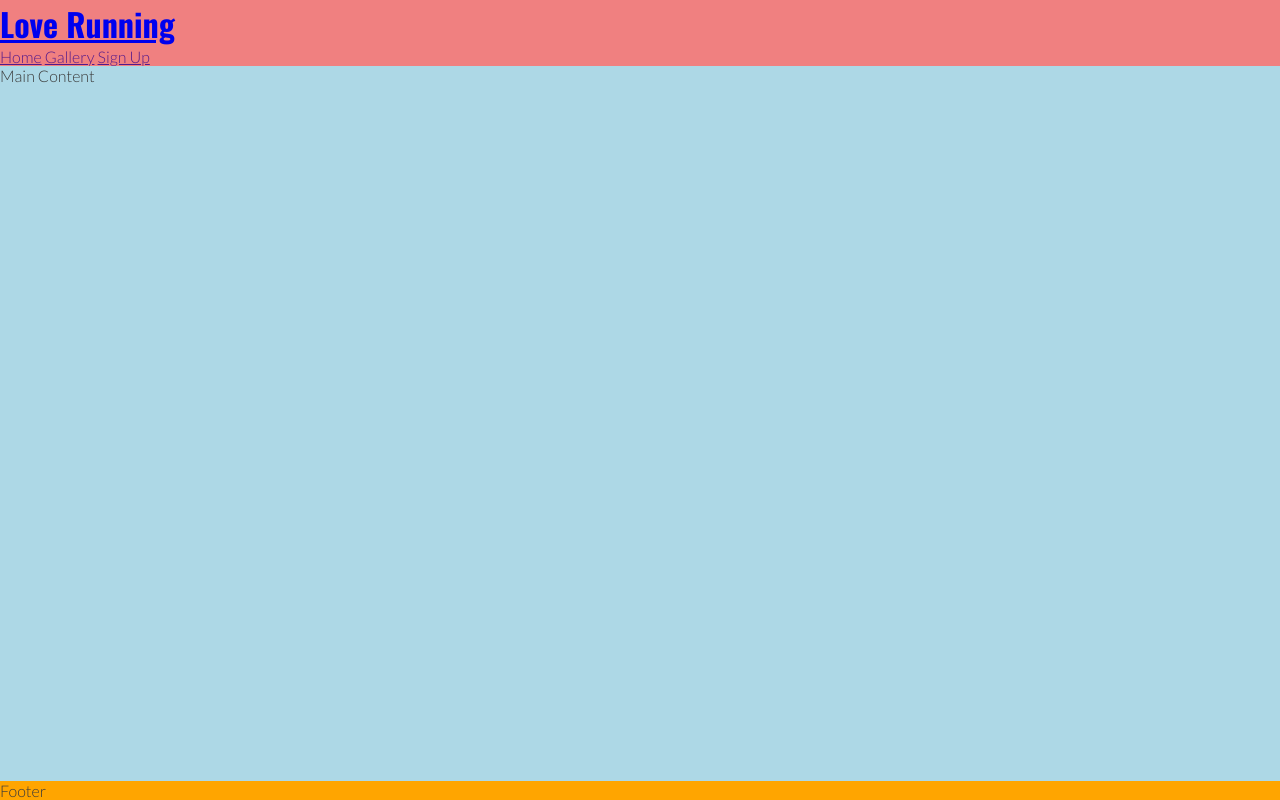
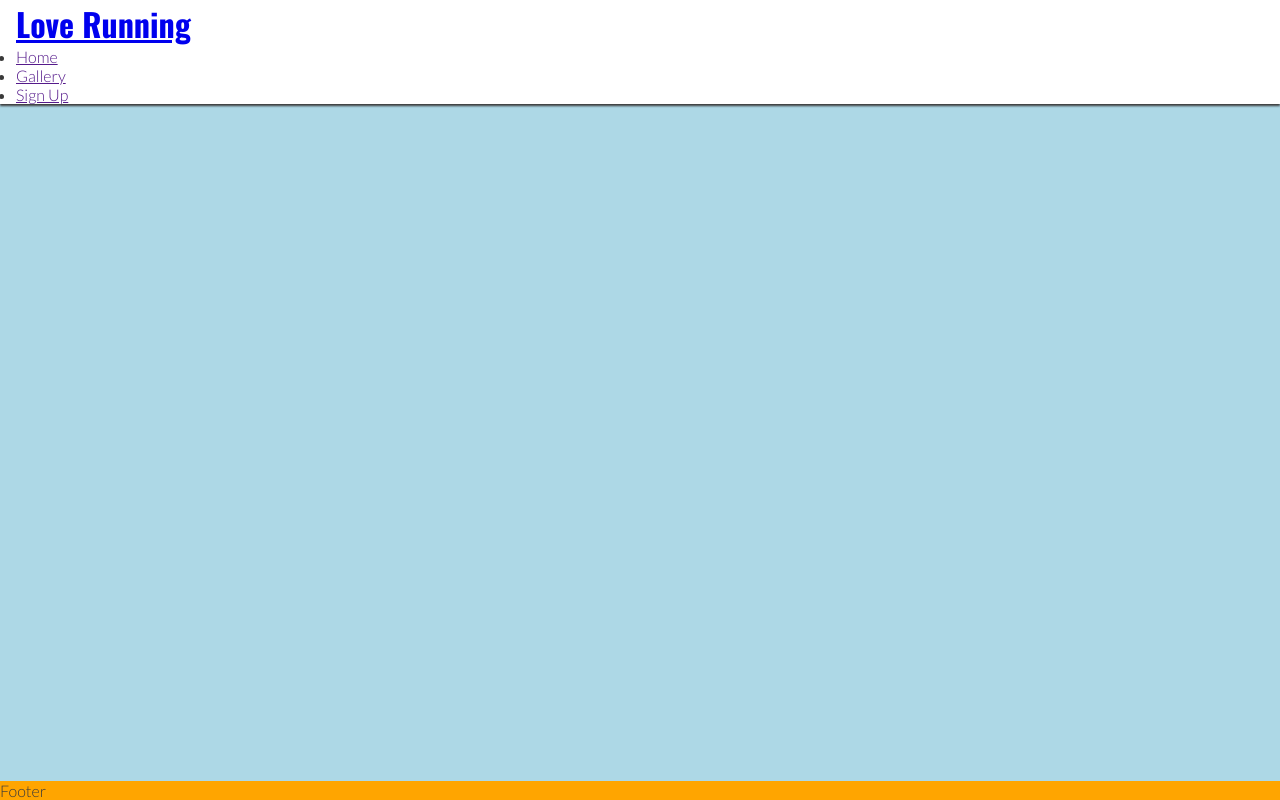
Before and after one commit to charlottedinsdale/Love-Running, a plain HTML site: page index.html in a window 1280 px wide. Drawn offline with nearby package versions, Linux system fonts and the light colour scheme.

Commit message:
make header fixed and change background color

```diff
--- a/assets/css/style.css
+++ b/assets/css/style.css
@@ -20,7 +20,12 @@ body {
 
 /*Header*/
 header {
-    background-color: lightcoral;
+    background-color: #ffffff;
+    padding: 0 1rem;
+    position: fixed;
+    z-index: 99;
+    width: 100%;
+    box-shadow: 0 2px 2px #3a3a3a;
 }
 
 h1 {
--- a/index.html
+++ b/index.html
@@ -25,9 +25,9 @@
         </a>
         <nav>
             <ul>
-                <a href="">Home</a>
-                <a href="">Gallery</a>
-                <a href="">Sign Up</a>
+                <li><a href="">Home</a></li>
+                <li><a href="">Gallery</a></li>
+                <li><a href="">Sign Up</a></li>
             </ul>
         </nav>
      </header>
```
